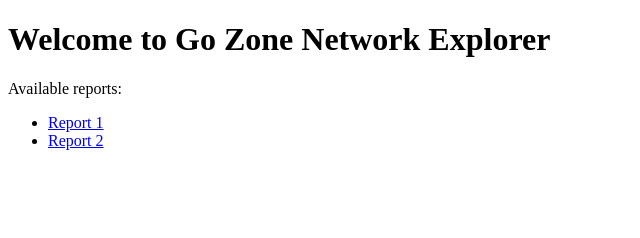
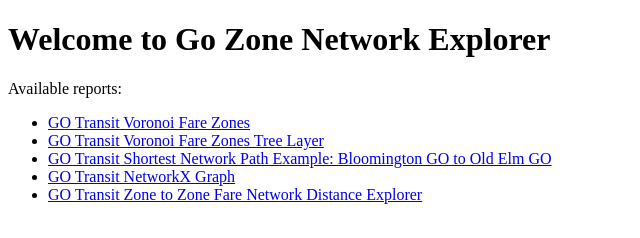
Before and after one commit to zhenhuasun/go-zone-network-explorer, a plain HTML site: page docs/index.html in a window 1280 px wide. Shown: the whole page, without its empty margins (0-640 px from the left). Drawn offline with Linux system fonts and the light colour scheme.

Commit message:
Update index.html landing page

```diff
--- a/docs/index.html
+++ b/docs/index.html
@@ -8,8 +8,11 @@
     <h1>Welcome to Go Zone Network Explorer</h1>
     <p>Available reports:</p>
     <ul>
-        <li><a href="report1.html">Report 1</a></li>
-        <li><a href="report2.html">Report 2</a></li>
+        <li><a href="01_go_transit_voronoi_fare_zones.html">GO Transit Voronoi Fare Zones</a></li>
+        <li><a href="02_go_transit_voronoi_fare_zones_treelayer.html">GO Transit Voronoi Fare Zones Tree Layer</a></li>
+        <li><a href="03_go_transit_shortest_BM_to_LI.html">GO Transit Shortest Network Path Example: Bloomington GO to Old Elm GO</a></li>
+        <li><a href="04_go_transit_networkx.html">GO Transit NetworkX Graph</a></li>
+        <li><a href="05_go_transit_zone_to_zone_fare_network_distance_explorer.html">GO Transit Zone to Zone Fare Network Distance Explorer</a></li>
     </ul>
 </body>
 </html>
```
